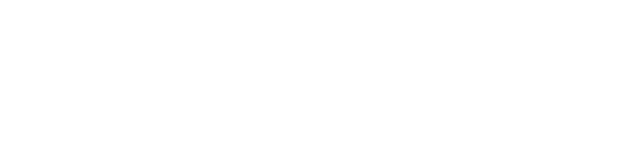
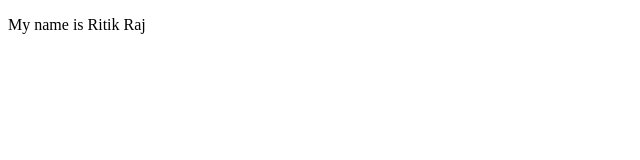
Before and after one commit to Himanshi-Saini-0277/AI-ChatBot, a plain HTML site: page index.html in a window 1280 px wide. Shown: the whole page, without its empty margins (0-640 px from the left). Drawn offline with Linux system fonts and the light colour scheme.

Commit message:
Adding Fisrt

```diff
--- a/index.html
+++ b/index.html
@@ -6,6 +6,7 @@
     <title>Document</title>
 </head>
 <body>
+    <p>My name is Ritik Raj</p>
 
 </body>
 </html>
```
